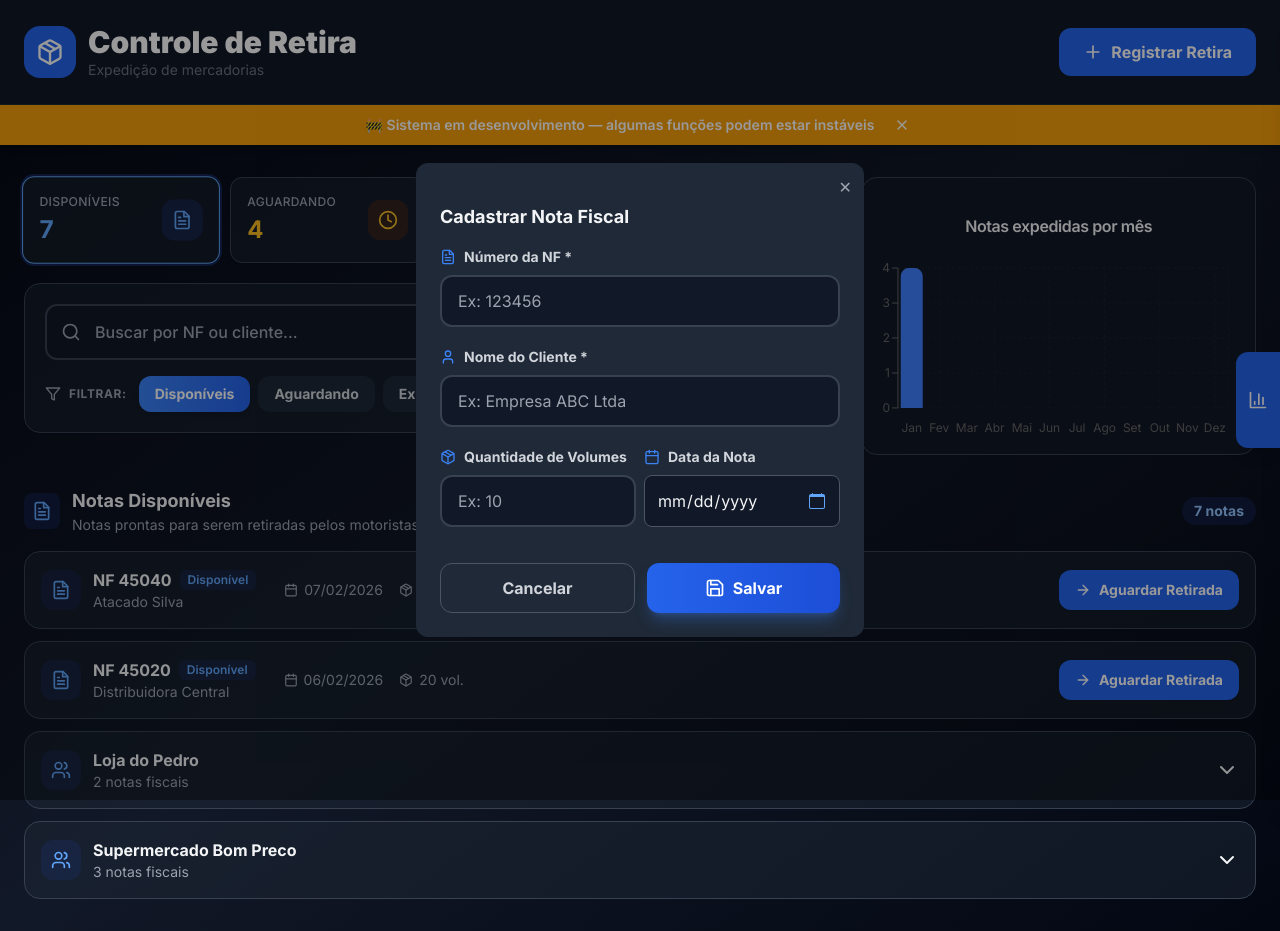
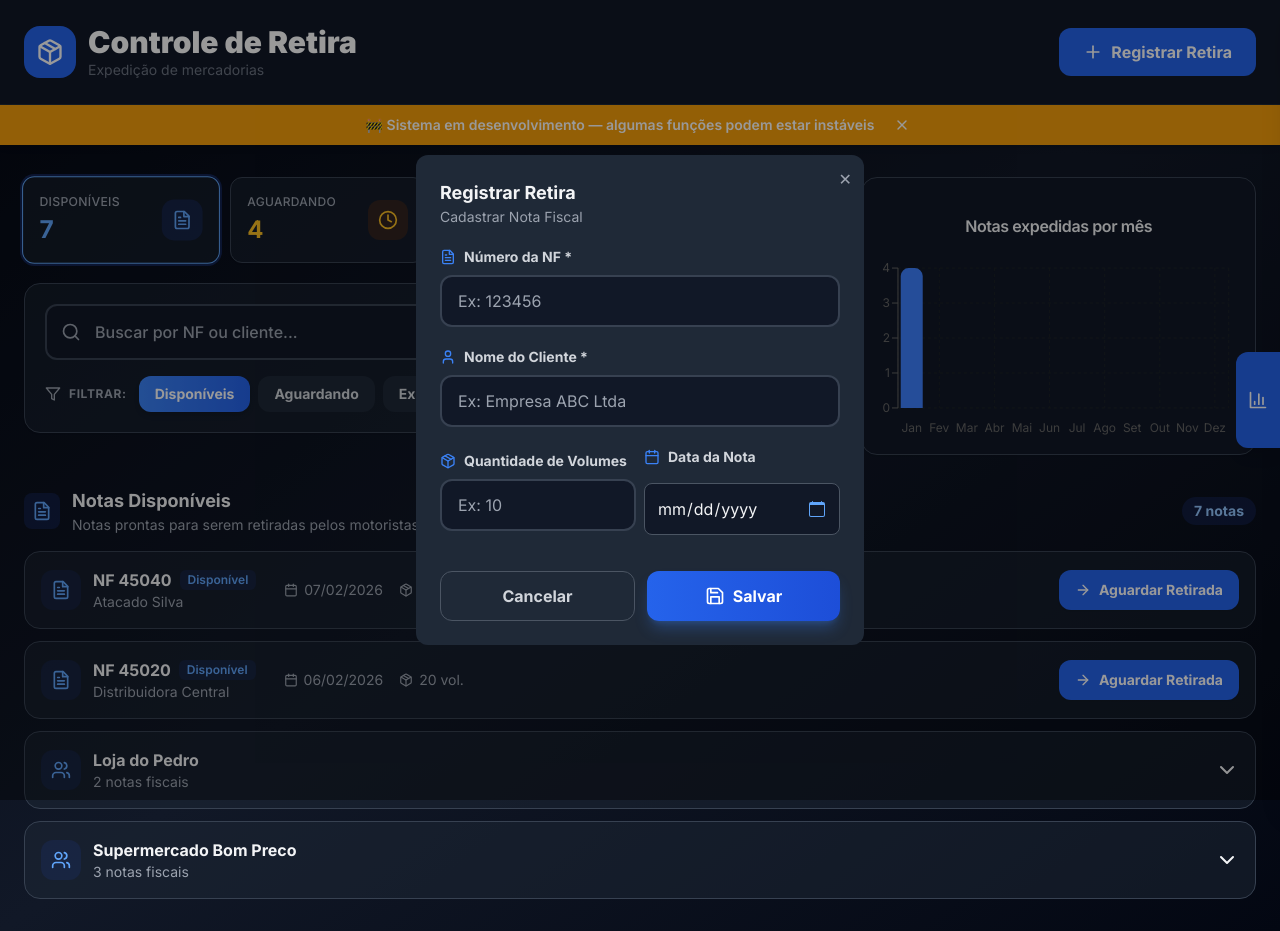
Before and after one commit to uillasnr/nextjs-google-sheets-occurrences, a Next.js app: page /expedicao in a window 1280 px wide. Both pictures are taken after a click on the button "Registrar Retira". Built offline with nearby package versions, Linux system fonts and the light colour scheme; what @react-pdf/renderer would draw is missing.

Commit message:
feat: adicionar validação de formulário e exibição de erros no modal de cadastro de Nota Fiscal

```diff
--- a/app/expedicao/components/Modal.tsx
+++ b/app/expedicao/components/Modal.tsx
@@ -1,15 +1,18 @@
 export default function Modal({
   title,
+  subtitle,
   children,
   onClose,
 }: {
   title: string;
+  subtitle?: string;
   children: React.ReactNode;
   onClose?: () => void;
 }) {
   return (
     <div className="fixed inset-0 bg-black/40 flex items-center justify-center z-50">
-      <div className="bg-white dark:bg-gray-800  p-6 rounded-xl w-full max-w-md space-y-4 relative">
+      <div className="bg-white dark:bg-gray-800 p-6 rounded-xl w-full max-w-md  relative">
+
         {onClose && (
           <button
             onClick={onClose}
@@ -18,7 +21,17 @@ export default function Modal({
             ✕
           </button>
         )}
-        <h2 className="text-lg font-bold text-gray-900 dark:text-gray-100 ">{title}</h2>
+
+        <h2 className="text-lg m-0 font-bold text-gray-900 dark:text-gray-100">
+          {title}
+        </h2>
+
+        {subtitle && (
+          <p className="text-sm mb-5 text-gray-500 dark:text-gray-400">
+            {subtitle}
+          </p>
+        )}
+
         {children}
       </div>
     </div>
--- a/app/expedicao/components/ModalCadastrarNF.tsx
+++ b/app/expedicao/components/ModalCadastrarNF.tsx
@@ -6,6 +6,7 @@ import { FileText, User, Package, Save, Calendar } from "lucide-react";
 import { useState } from "react";
 import { DateInput } from "@/components/DateInput";
 import { formatDateBR } from "@/lib/formatDate";
+import { cadastroNFSchema, type CadastroNFData } from "../schemas/validations";
 
 interface Props {
   onClose: () => void;
@@ -19,16 +20,33 @@ export default function ModalCadastrarNF({ onClose, onSave }: Props) {
     dataNota: "",
     volumes: "",
   });
+  const [errors, setErrors] = useState<Partial<Record<keyof CadastroNFData, string>>>({});
 
   const submit = (e: React.FormEvent) => {
     e.preventDefault();
 
+    // Validar com Zod
+    const resultado = cadastroNFSchema.safeParse(formData);
+
+    if (!resultado.success) {
+      // Mapear erros do Zod
+      const novoErros: Partial<Record<keyof CadastroNFData, string>> = {};
+      resultado.error.issues.forEach((erro) => {
+        const campo = erro.path[0] as keyof CadastroNFData;
+        novoErros[campo] = erro.message;
+      });
+      setErrors(novoErros);
+      return;
+    }
+
+    // Limpar erros e salvar
+    setErrors({});
     const novo: CadastrationExpedicao = {
       id: crypto.randomUUID(),
-      nota: Number(formData.nota),
-      cliente: formData.cliente,
-      dataNota: formatDateBR(formData.dataNota),
-      volumes: Number(formData.volumes),
+      nota: resultado.data.nota,
+      cliente: resultado.data.cliente,
+      dataNota: formatDateBR(resultado.data.dataNota),
+      volumes: resultado.data.volumes,
       status: "NF DISPONIVEIS",
     };
 
@@ -37,8 +55,18 @@ export default function ModalCadastrarNF({ onClose, onSave }: Props) {
   };
 
   return (
-    <Modal title="Cadastrar Nota Fiscal" onClose={onClose}>
-      <form onSubmit={submit} className="space-y-5">
+    <Modal title="Registrar Retira" subtitle="Cadastrar Nota Fiscal" onClose={onClose}>
+
+      <form noValidate onSubmit={submit} className="space-y-5">
+        {/* ALERTAS DE ERRO */}
+        {Object.keys(errors).length > 0 && (
+          <div className="p-3 bg-red-50 dark:bg-red-900/20 border border-red-200 dark:border-red-800 rounded-xl">
+            <p className="text-sm font-medium text-red-700 dark:text-red-400">
+              ⚠️ Verifique os campos com erro abaixo
+            </p>
+          </div>
+        )}
+
         {/* NÚMERO DA NF */}
         <div>
           <label className="flex items-center gap-2 text-sm font-bold text-gray-700 dark:text-gray-300 mb-2">
@@ -51,12 +79,22 @@ export default function ModalCadastrarNF({ onClose, onSave }: Props) {
             min={1}
             step={1}
             value={formData.nota}
-            onChange={(e) => setFormData({ ...formData, nota: e.target.value })}
+            onChange={(e) => {
+              setFormData({ ...formData, nota: e.target.value });
+              if (errors.nota && e.target.value) {
+                setErrors({ ...errors, nota: undefined });
+              }
+            }}
             placeholder="Ex: 123456"
-            className="w-full px-4 py-3 bg-gray-50 dark:bg-gray-900 border-2 border-gray-200 dark:border-gray-700 rounded-xl
+            className={`w-full px-4 py-3 bg-gray-50 dark:bg-gray-900 border-2 rounded-xl
               text-gray-900 dark:text-white placeholder-gray-400
-              focus:outline-none focus:ring-2 focus:ring-blue-500 transition"
+              focus:outline-none focus:ring-2 transition ${
+              errors.nota
+                ? "border-red-500 focus:ring-red-500"
+                : "border-gray-200 dark:border-gray-700 focus:ring-blue-500"
+            }`}
           />
+          {errors.nota && <p className="text-red-500 text-xs mt-1">{errors.nota}</p>}
         </div>
 
         {/* CLIENTE */}
@@ -69,17 +107,23 @@ export default function ModalCadastrarNF({ onClose, onSave }: Props) {
             required
             type="text"
             minLength={3}
-            pattern=".*\S.*"
-            title="Informe um nome válido (mínimo 3 caracteres)"
             value={formData.cliente}
-            onChange={(e) =>
-              setFormData({ ...formData, cliente: e.target.value })
+            onChange={(e) => {
+              setFormData({ ...formData, cliente: e.target.value });
+              if (errors.cliente && e.target.value.length >= 3) {
+                setErrors({ ...errors, cliente: undefined });
               }
+            }}
             placeholder="Ex: Empresa ABC Ltda"
-            className="w-full px-4 py-3 bg-gray-50 dark:bg-gray-900 border-2 border-gray-200 dark:border-gray-700 rounded-xl
+            className={`w-full px-4 py-3 bg-gray-50 dark:bg-gray-900 border-2 rounded-xl
               text-gray-900 dark:text-white placeholder-gray-400
-              focus:outline-none focus:ring-2 focus:ring-blue-500 transition"
+              focus:outline-none focus:ring-2 transition ${
+              errors.cliente
+                ? "border-red-500 focus:ring-red-500"
+                : "border-gray-200 dark:border-gray-700 focus:ring-blue-500"
+            }`}
           />
+          {errors.cliente && <p className="text-red-500 text-xs mt-1">{errors.cliente}</p>}
         </div>
 
         <div className="grid grid-cols-1 sm:grid-cols-2 gap-2 items-center">
@@ -95,31 +139,47 @@ export default function ModalCadastrarNF({ onClose, onSave }: Props) {
               min={1}
               step={1}
               value={formData.volumes}
-              onChange={(e) =>
-                setFormData({ ...formData, volumes: e.target.value })
+              onChange={(e) => {
+                setFormData({ ...formData, volumes: e.target.value });
+                if (errors.volumes && e.target.value) {
+                  setErrors({ ...errors, volumes: undefined });
                 }
+              }}
               placeholder="Ex: 10"
-              className="w-full px-4 py-3 bg-gray-50 dark:bg-gray-900 border-2 border-gray-200 dark:border-gray-700 rounded-xl
+              className={`w-full px-4 py-3 bg-gray-50 dark:bg-gray-900 border-2 rounded-xl
         text-gray-900 dark:text-white placeholder-gray-400
-        focus:outline-none focus:ring-2 focus:ring-blue-500 transition"
+        focus:outline-none focus:ring-2 transition ${
+        errors.volumes
+          ? "border-red-500 focus:ring-red-500"
+          : "border-gray-200 dark:border-gray-700 focus:ring-blue-500"
+      }`}
             />
+            {errors.volumes && <p className="text-red-500 text-xs mt-1">{errors.volumes}</p>}
           </div>
 
           {/* DATA DA NOTA */}
           <div className="flex-1 flex flex-col">
-            <label className="flex items-center gap-2 text-sm font-bold text-gray-700 dark:text-gray-300 ">
+            <label className="flex items-center gap-2 text-sm font-bold text-gray-700 dark:text-gray-300 mb-2">
               <Calendar className="w-4 h-4 text-blue-500" />
               Data da Nota
             </label>
 
+            <div className={`${
+              errors.dataNota ? "ring-2 ring-red-500 rounded-xl" : ""
+            }`}>
               <DateInput
                 name="dataNota"
                 value={formData.dataNota}
-              onChange={(e) =>
-                setFormData({ ...formData, dataNota: e.target.value })
+                onChange={(e) => {
+                  setFormData({ ...formData, dataNota: e.target.value });
+                  if (errors.dataNota && e.target.value) {
+                    setErrors({ ...errors, dataNota: undefined });
                   }
+                }}
                 max={new Date().toISOString().split("T")[0]}
               />
+            </div>
+            {errors.dataNota && <p className="text-red-500 text-xs mt-1">{errors.dataNota}</p>}
           </div>
         </div>
 
@@ -138,7 +198,8 @@ export default function ModalCadastrarNF({ onClose, onSave }: Props) {
             type="submit"
             className="flex-1 px-4 py-3 bg-gradient-to-r from-blue-600 to-blue-700
               hover:from-blue-700 hover:to-blue-800 text-white font-bold rounded-xl
-              shadow-lg shadow-blue-500/30 flex items-center justify-center gap-2 transition"
+              shadow-lg shadow-blue-500/30 flex items-center justify-center gap-2 transition
+              disabled:opacity-50 disabled:cursor-not-allowed disabled:from-gray-400 disabled:to-gray-500 disabled:shadow-none"
           >
             <Save className="w-5 h-5" />
             Salvar
```
Lines whose indentation alone changed are shown as unchanged.
